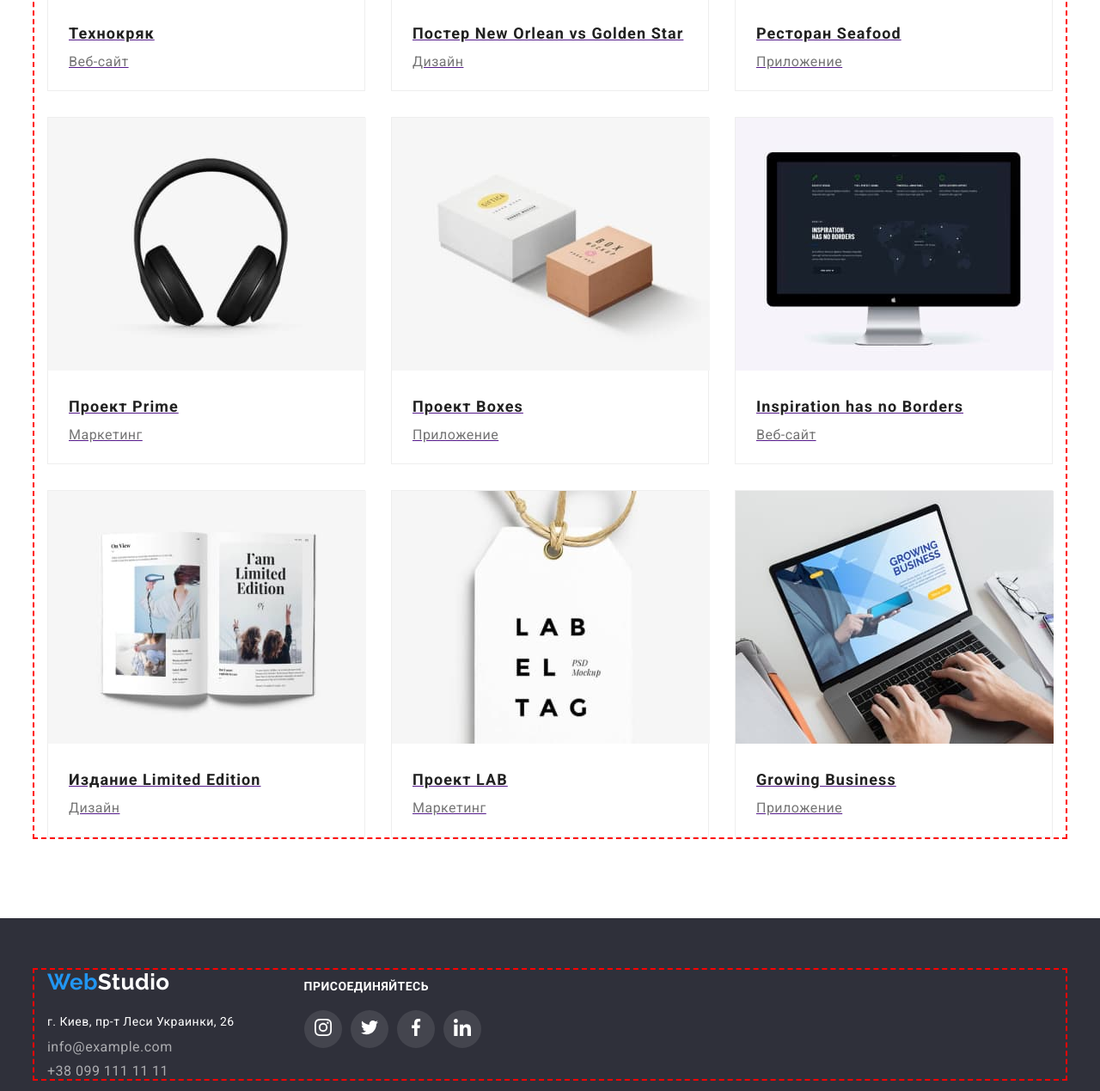
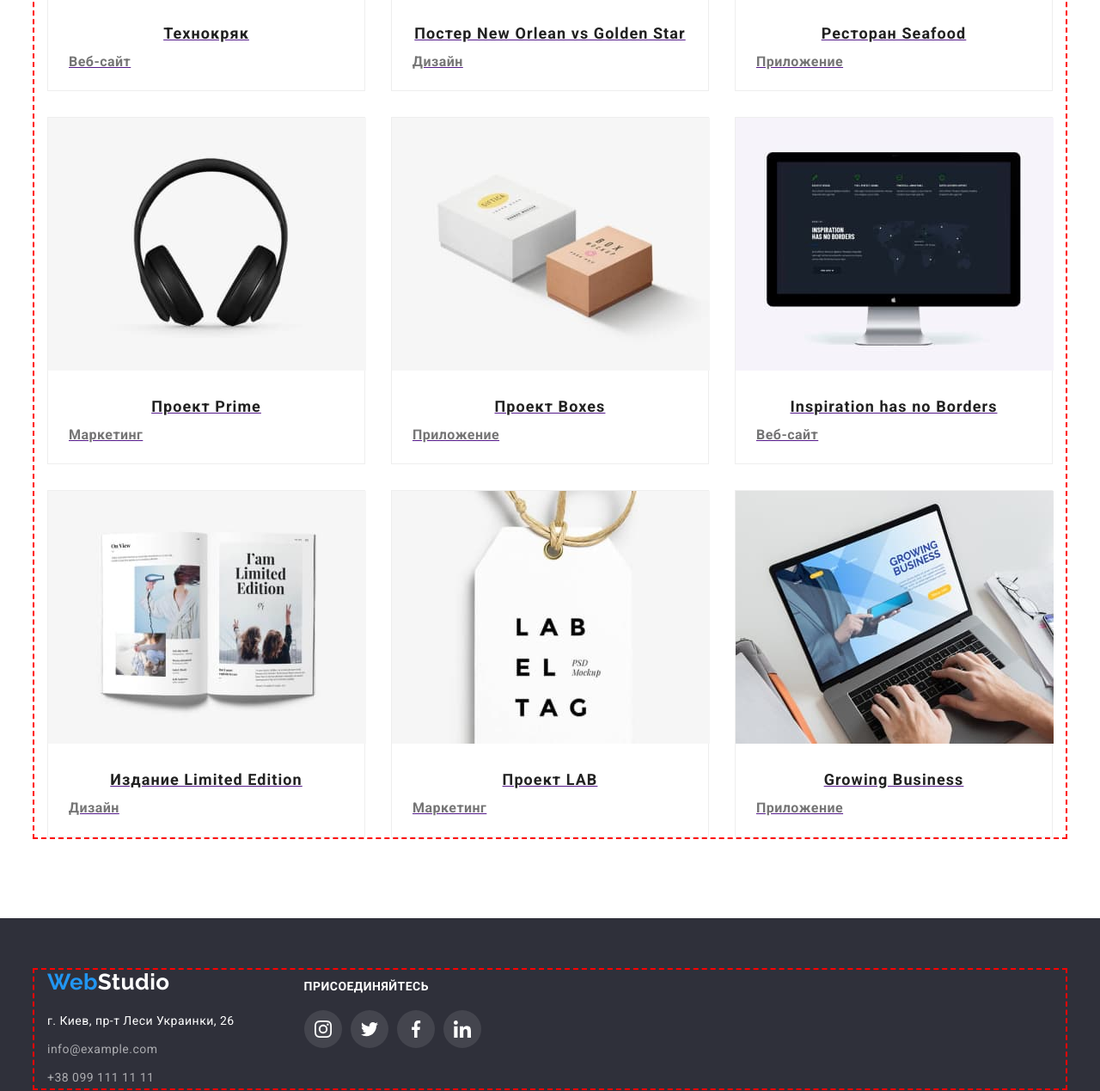
Before and after one commit to VladosSid/goit-markup-hw-04, a plain HTML site: page portfolio.html in a window 1280 px wide. Shown: the part 517-1786 px from the top of the page at 86% size. Drawn offline with nearby package versions, Linux system fonts and the light colour scheme.

Commit message:
Исправляет ошибки из ДЗ02

```diff
--- a/css/style.css
+++ b/css/style.css
@@ -7,18 +7,16 @@
  фон цвета фильтра #F5F4FA
  цвет рамок и иконок #AFB1B8*/
 
-
 :root {
   --primary-text-color: #212121;
   --secondary-text-color: #757575;
-    --color-white-text: #FFFFFF;
+  --color-white-text: #ffffff;
   --logo-color: #000000;
-    --accent-color: #2196F3;
-    --font-color-filter: #F5F4FA;
+  --accent-color: #2196f3;
+  --font-color-filter: #f5f4fa;
   --contact-in-footer: rgba(255, 255, 255, 0.6);
-    --icon-border: #AFB1B8;
+  --icon-border: #afb1b8;
 }
-
 
 /* Главная старинца "Студия" */
 /* Тело сайта */
@@ -58,6 +56,19 @@ p {
   outline: 2px dashed red;
 }
 
+.text-delete {
+  position: absolute;
+  width: 1px;
+  height: 1px;
+  margin: -1px;
+  border: 0;
+  padding: 0;
+  white-space: nowrap;
+  clip-path: inset(100%);
+  clip: rect(0 0 0 0);
+  overflow: hidden;
+}
+
 /* сброс отсутпов и точек в списках */
 .padding-list {
   padding-left: 0;
@@ -67,7 +78,7 @@ p {
 /* Шапка сайта */
 /* Логотип */
 .section-header {
-    border-bottom: 1px solid #ECECEC;
+  border-bottom: 1px solid #ececec;
 }
 
 .container-header {
@@ -139,8 +150,6 @@ p {
 
 /* Контакты */
 
-
-
 .contacts .contacts-company {
   color: var(--secondary-text-color);
   display: flex;
@@ -170,13 +179,12 @@ p {
   margin-right: auto;
   padding: 200px 0;
 
-    background-image: linear-gradient(rgba(47, 48, 58, 0.4),
-            rgba(47, 48, 58, 0.4)),
+  background-image: linear-gradient(rgba(47, 48, 58, 0.4), rgba(47, 48, 58, 0.4)),
     url(../images/bgi-header.jpg);
   background-repeat: no-repeat;
   background-position: center;
   background-size: cover;
-    background-color: #2F303A;
+  background-color: #2f303a;
 }
 
 .primery .primery-text {
@@ -218,21 +226,13 @@ p {
   cursor: pointer;
 }
 
+.primery .order-service:hover,
+.primery .order-service:focus {
+  background: #188ce8;
+}
+
 /* Особенности */
 /* Скрывает заголовок которого нету в макете */
-.text-delete {
-    position: absolute;
-    width: 1px;
-    height: 1px;
-    margin: -1px;
-    border: 0;
-    padding: 0;
-    white-space: nowrap;
-    clip-path: inset(100%);
-    clip: rect(0 0 0 0);
-    overflow: hidden;
-}
-
 .faeture-container-icon {
   width: 270px;
   height: 120px;
@@ -262,7 +262,6 @@ p {
 .feature-list .feature-text {
   color: var(--secondary-text-color);
 
-    font-weight: 400;
   font-size: 14px;
   line-height: 1.7;
 }
@@ -316,9 +315,7 @@ p {
 }
 
 .team-list .team-item {
-    box-shadow:
-        0px 1px 3px rgba(0, 0, 0, 0.12),
-        0px 1px 1px rgba(0, 0, 0, 0.14),
+  box-shadow: 0px 1px 3px rgba(0, 0, 0, 0.12), 0px 1px 1px rgba(0, 0, 0, 0.14),
     0px 2px 1px rgba(0, 0, 0, 0.2);
   border-radius: 0px 0px 4px 4px;
 }
@@ -346,7 +343,6 @@ p {
 
   color: var(--secondary-text-color);
 
-    font-weight: 400;
   font-size: 16px;
   line-height: 1.2;
   text-align: center;
@@ -426,6 +422,9 @@ p {
 }
 
 .icon-clients {
+  display: flex;
+  align-items: center;
+  justify-content: center;
   fill: rgba(175, 177, 184, 1);
 }
 
@@ -438,7 +437,7 @@ p {
 .section-footer {
   padding: 60px 0px;
 
-    background-color: #2F303A;
+  background-color: #2f303a;
 }
 
 .container .color-footer {
@@ -455,9 +454,8 @@ p {
   color: var(--color-white-text);
 
   font-style: normal;
-    font-weight: 400;
   font-size: 14px;
-    line-height: 24px;
+  line-height: 1.7;
 }
 
 /* Контакты в подвале */
@@ -466,6 +464,8 @@ p {
   color: var(--contact-in-footer);
   text-decoration: none;
   font-style: normal;
+  font-size: 14px;
+  line-height: 1.7;
 }
 
 /* Соцсети в подвале */
@@ -515,13 +515,15 @@ p {
 }
 
 .icon-footer {
+  display: flex;
+  align-items: center;
+  justify-content: center;
   fill: var(--color-white-text);
 }
 
 .contact-in-footer.mail {
   margin-bottom: 9px;
 }
-
 
 /* Стилизация Портфолио */
 /* Тело сайта */
@@ -559,9 +561,7 @@ p {
   color: var(--color-white-text);
   background-color: var(--accent-color);
 
-    box-shadow:
-        0px 3px 1px rgba(0, 0, 0, 10%),
-        0px 1px 2px rgba(0, 0, 0, 8%),
+  box-shadow: 0px 3px 1px rgba(0, 0, 0, 10%), 0px 1px 2px rgba(0, 0, 0, 8%),
     0px 2px 2px rgba(0, 0, 0, 12%);
 
   cursor: pointer;
@@ -580,7 +580,7 @@ p {
   height: 404px;
   width: 370px;
 
-    border: 1px solid #EEEEEE;
+  border: 1px solid #eeeeee;
 }
 
 .project-list .project-container:not(:nth-child(3n)) {
@@ -593,9 +593,7 @@ p {
 
 .project-list .project-container:hover,
 .project-list .project-container:focus {
-    box-shadow:
-        1px 4px 6px rgba(0, 0, 0, 16%),
-        0px 0px 4px rgba(0, 0, 0, 6%);
+  box-shadow: 1px 4px 6px rgba(0, 0, 0, 16%), 0px 0px 4px rgba(0, 0, 0, 6%);
 }
 
 .img-portfolio {
@@ -623,7 +621,6 @@ p {
 .project-list .product {
   color: var(--secondary-text-color);
 
-    font-weight: 400;
   font-size: 16px;
   line-height: 1.9;
 }
--- a/portfolio.html
+++ b/portfolio.html
@@ -60,6 +60,7 @@
     <main>
       <section class="mine-portfolio">
         <div class="container">
+          <h1 class="text-delete">Портфолио</h1>
           <!-- Фильтр -->
           <ul class="filter padding-list">
             <li class="filter-button"><button type="button" class="filter-menu">Все</button></li>
@@ -85,8 +86,8 @@
                   class="img-portfolio"
                 />
                 <div class="class-project">
-                  <h3 class="name-project">Технокряк</h3>
-                  <h4 class="product">Веб-сайт</h4>
+                  <h2 class="name-project">Технокряк</h2>
+                  <h3 class="product">Веб-сайт</h3>
                 </div>
               </a>
             </li>
@@ -100,8 +101,8 @@
                   class="img-portfolio"
                 />
                 <div class="class-project">
-                  <h3 class="name-project">Постер New Orlean vs Golden Star</h3>
-                  <h4 class="product">Дизайн</h4>
+                  <h2 class="name-project">Постер New Orlean vs Golden Star</h2>
+                  <h3 class="product">Дизайн</h3>
                 </div>
               </a>
             </li>
@@ -115,8 +116,8 @@
                   class="img-portfolio"
                 />
                 <div class="class-project">
-                  <h3 class="name-project">Ресторан Seafood</h3>
-                  <h4 class="product">Приложение</h4>
+                  <h2 class="name-project">Ресторан Seafood</h2>
+                  <h3 class="product">Приложение</h3>
                 </div>
               </a>
             </li>
@@ -130,8 +131,8 @@
                   class="img-portfolio"
                 />
                 <div class="class-project">
-                  <h3 class="name-project">Проект Prime</h3>
-                  <h4 class="product">Маркетинг</h4>
+                  <h2 class="name-project">Проект Prime</h2>
+                  <h3 class="product">Маркетинг</h3>
                 </div>
               </a>
             </li>
@@ -145,8 +146,8 @@
                   class="img-portfolio"
                 />
                 <div class="class-project">
-                  <h3 class="name-project">Проект Boxes</h3>
-                  <h4 class="product">Приложение</h4>
+                  <h2 class="name-project">Проект Boxes</h2>
+                  <h3 class="product">Приложение</h3>
                 </div>
               </a>
             </li>
@@ -160,8 +161,8 @@
                   class="img-portfolio"
                 />
                 <div class="class-project">
-                  <h3 class="name-project">Inspiration has no Borders</h3>
-                  <h4 class="product">Веб-сайт</h4>
+                  <h2 class="name-project">Inspiration has no Borders</h2>
+                  <h3 class="product">Веб-сайт</h3>
                 </div>
               </a>
             </li>
@@ -175,8 +176,8 @@
                   class="img-portfolio"
                 />
                 <div class="class-project">
-                  <h3 class="name-project">Издание Limited Edition</h3>
-                  <h4 class="product">Дизайн</h4>
+                  <h2 class="name-project">Издание Limited Edition</h2>
+                  <h3 class="product">Дизайн</h3>
                 </div>
               </a>
             </li>
@@ -190,8 +191,8 @@
                   class="img-portfolio"
                 />
                 <div class="class-project">
-                  <h3 class="name-project">Проект LAB</h3>
-                  <h4 class="product">Маркетинг</h4>
+                  <h2 class="name-project">Проект LAB</h2>
+                  <h3 class="product">Маркетинг</h3>
                 </div>
               </a>
             </li>
@@ -205,8 +206,8 @@
                   class="img-portfolio"
                 />
                 <div class="class-project">
-                  <h3 class="name-project">Growing Business</h3>
-                  <h4 class="product">Приложение</h4>
+                  <h2 class="name-project">Growing Business</h2>
+                  <h3 class="product">Приложение</h3>
                 </div>
               </a>
             </li>
```
Also changed, not shown: index.html (+8 -2 lines). Lines whose indentation alone changed are shown as unchanged.
